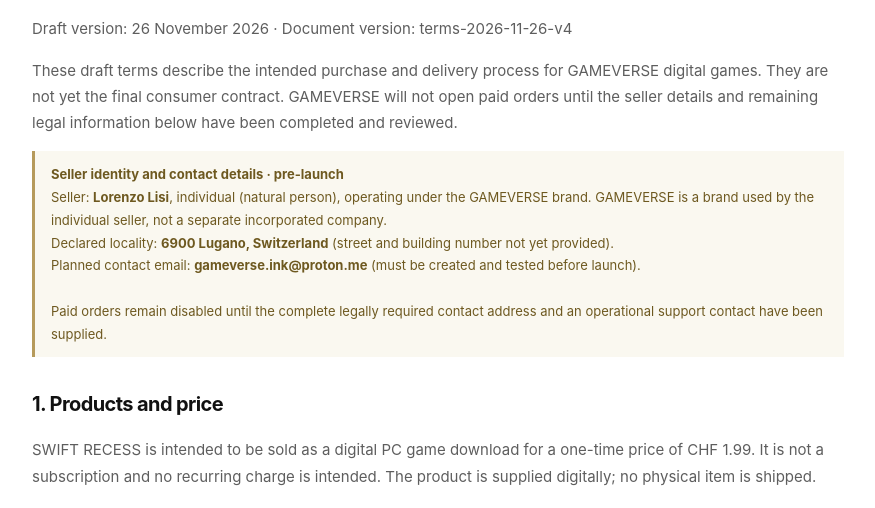
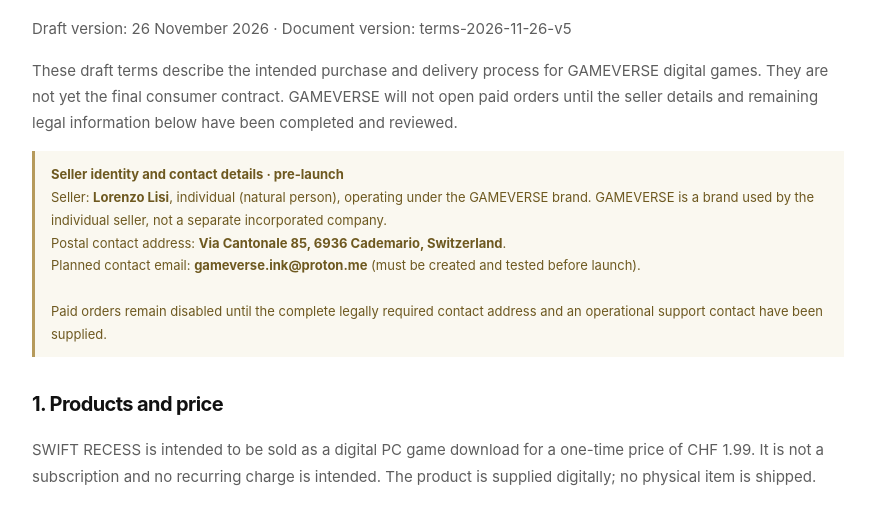
Before and after one commit to Official-Yavira/Gameverse, a plain HTML site: page terms.html in a window 1280 px wide. Shown: the part 292-800 px from the top of the page, without its empty margins (202-1077 px from the left). Drawn offline with Linux system fonts and the light colour scheme.

Commit message:
Set legal contact address in document

```diff
--- a/terms.html
+++ b/terms.html
@@ -13,10 +13,10 @@
 <div class="draft">PRE-LAUNCH DRAFT · PURCHASES ARE NOT OPEN</div>
 <div class="eyebrow">LEGAL</div>
 <h1>Terms of Sale</h1>
-<p>Draft version: 26 November 2026 · Document version: terms-2026-11-26-v4</p>
+<p>Draft version: 26 November 2026 · Document version: terms-2026-11-26-v5</p>
 <p>These draft terms describe the intended purchase and delivery process for GAMEVERSE digital games. They are not yet the final consumer contract. GAMEVERSE will not open paid orders until the seller details and remaining legal information below have been completed and reviewed.</p>
 
-<div class="missing"><strong>Seller identity and contact details · pre-launch</strong><br>Seller: <strong>Lorenzo Lisi</strong>, individual (natural person), operating under the GAMEVERSE brand. GAMEVERSE is a brand used by the individual seller, not a separate incorporated company.<br>Declared locality: <strong>6900 Lugano, Switzerland</strong> (street and building number not yet provided).<br>Planned contact email: <strong>gameverse.ink@proton.me</strong> (must be created and tested before launch).<br><br>Paid orders remain disabled until the complete legally required contact address and an operational support contact have been supplied.</div>
+<div class="missing"><strong>Seller identity and contact details · pre-launch</strong><br>Seller: <strong>Lorenzo Lisi</strong>, individual (natural person), operating under the GAMEVERSE brand. GAMEVERSE is a brand used by the individual seller, not a separate incorporated company.<br>Postal contact address: <strong>Via Cantonale 85, 6936 Cademario, Switzerland</strong>.<br>Planned contact email: <strong>gameverse.ink@proton.me</strong> (must be created and tested before launch).<br><br>Paid orders remain disabled until the complete legally required contact address and an operational support contact have been supplied.</div>
 
 <h2>1. Products and price</h2>
 <p>SWIFT RECESS is intended to be sold as a digital PC game download for a one-time price of CHF 1.99. It is not a subscription and no recurring charge is intended. The product is supplied digitally; no physical item is shipped.</p>
```
